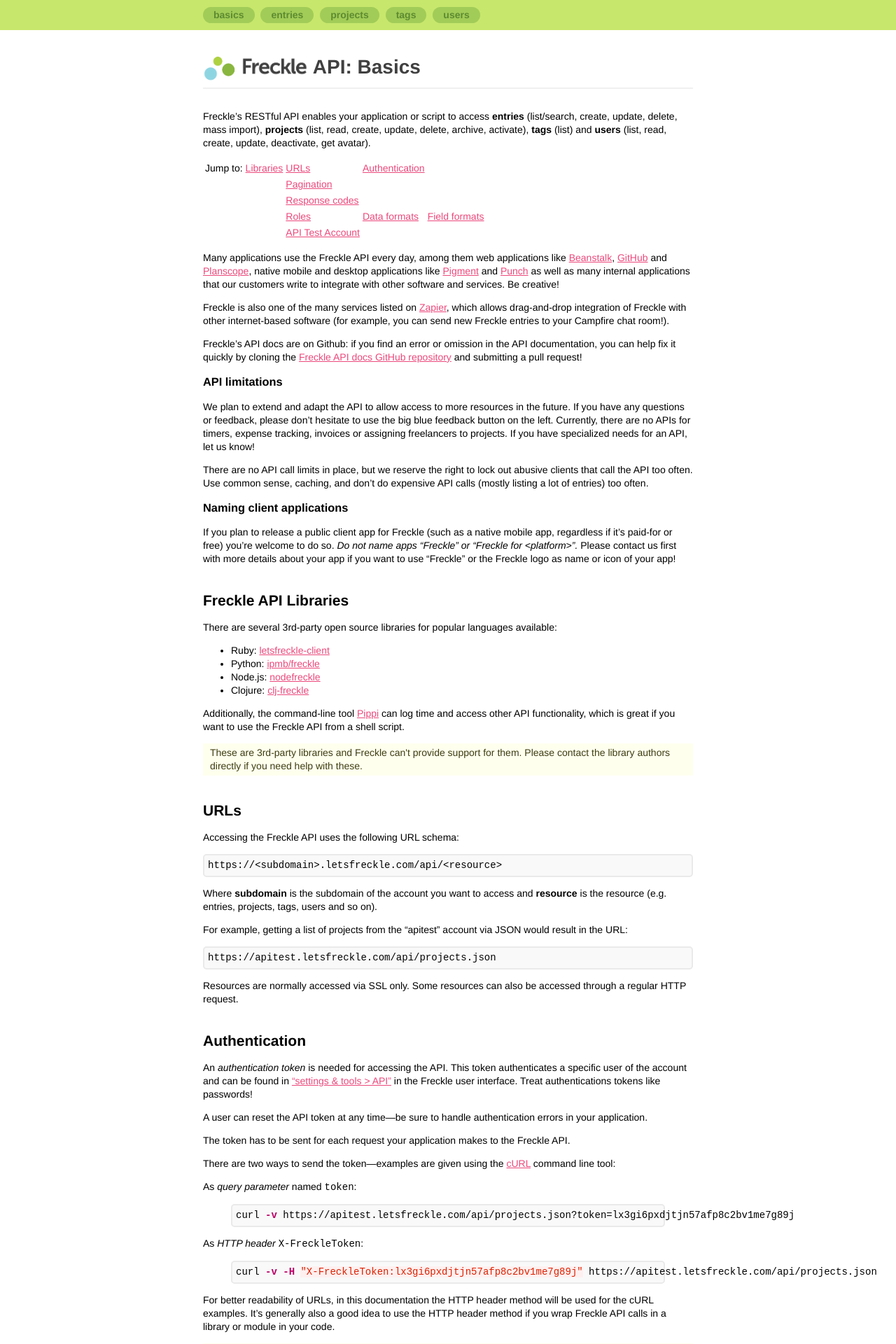
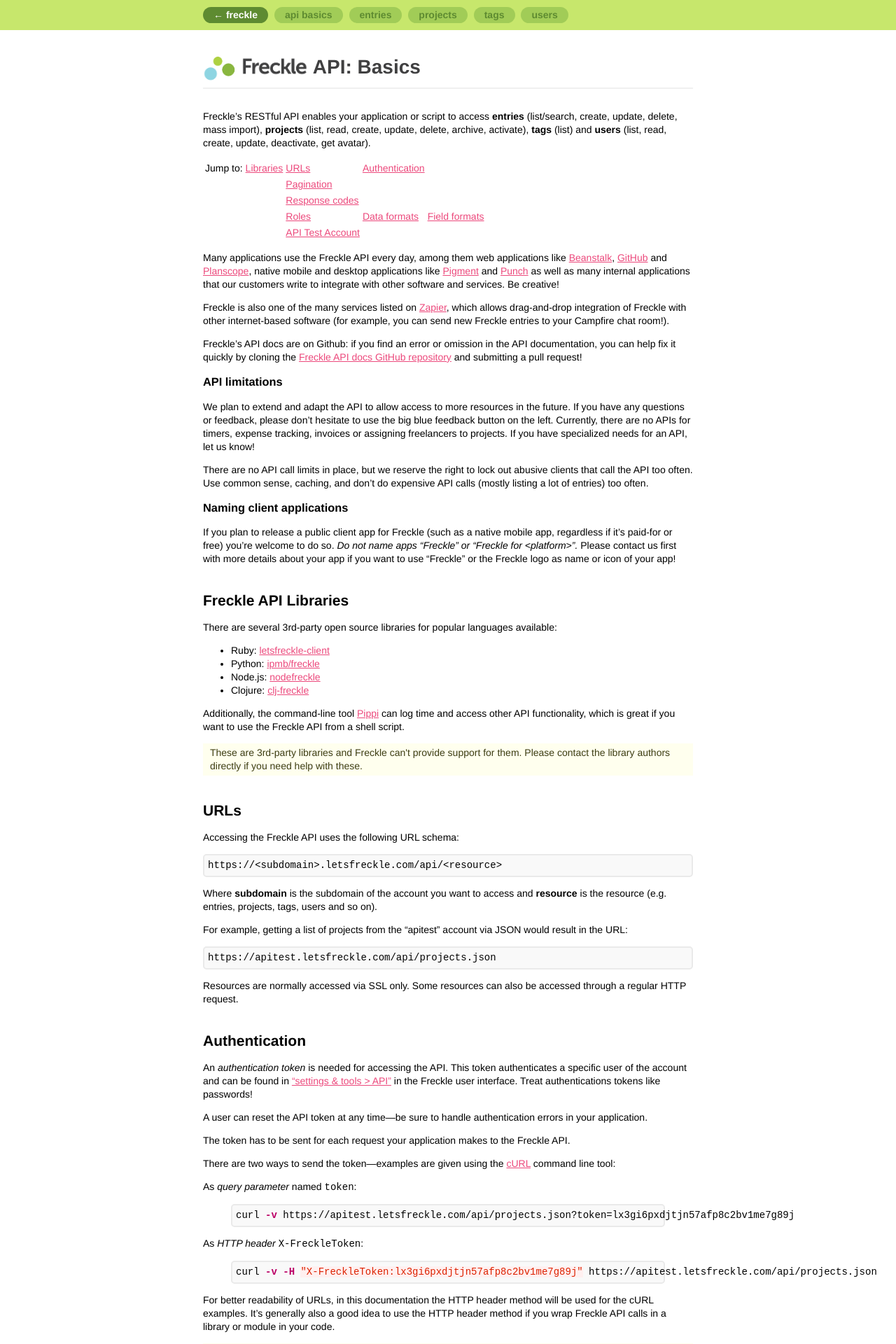
Before and after one commit to cheerful/freckle-apidocs, a Jekyll site: the page built from index.md, in a window 1280 px wide. Shown: the top 1920 px of the page at 70% size. Built offline with Jekyll 4.4.1, drawn with Linux system fonts in a browser that asks for light colours; nearby versions of some CDN libraries; Markdown is read by kramdown in place of the engine named in the settings; comment, search, counter and statistics services are not loaded.

Commit message:
add link back to main freckle site

```diff
--- a/_layouts/default.html
+++ b/_layouts/default.html
@@ -9,7 +9,8 @@
 <body>
   <div id="nav">
     <div>
-    <a href="index.html">Basics</a>
+    <a href="http://letsfreckle.com" class="back">&larr; Freckle</a>
+    <a href="index.html">API Basics</a>
     <a href="entries.html">Entries</a>
     <a href="projects.html">Projects</a>
     <a href="tags.html">Tags</a>
--- a/main.css
+++ b/main.css
@@ -50,6 +50,11 @@ h2 {
   font-weight: bold;
   text-decoration: none;
   text-transform: lowercase;
+}
+
+#nav a.back {
+  background: #5e8b31;
+  color: #fff;
 }
 
 #footer {
```
